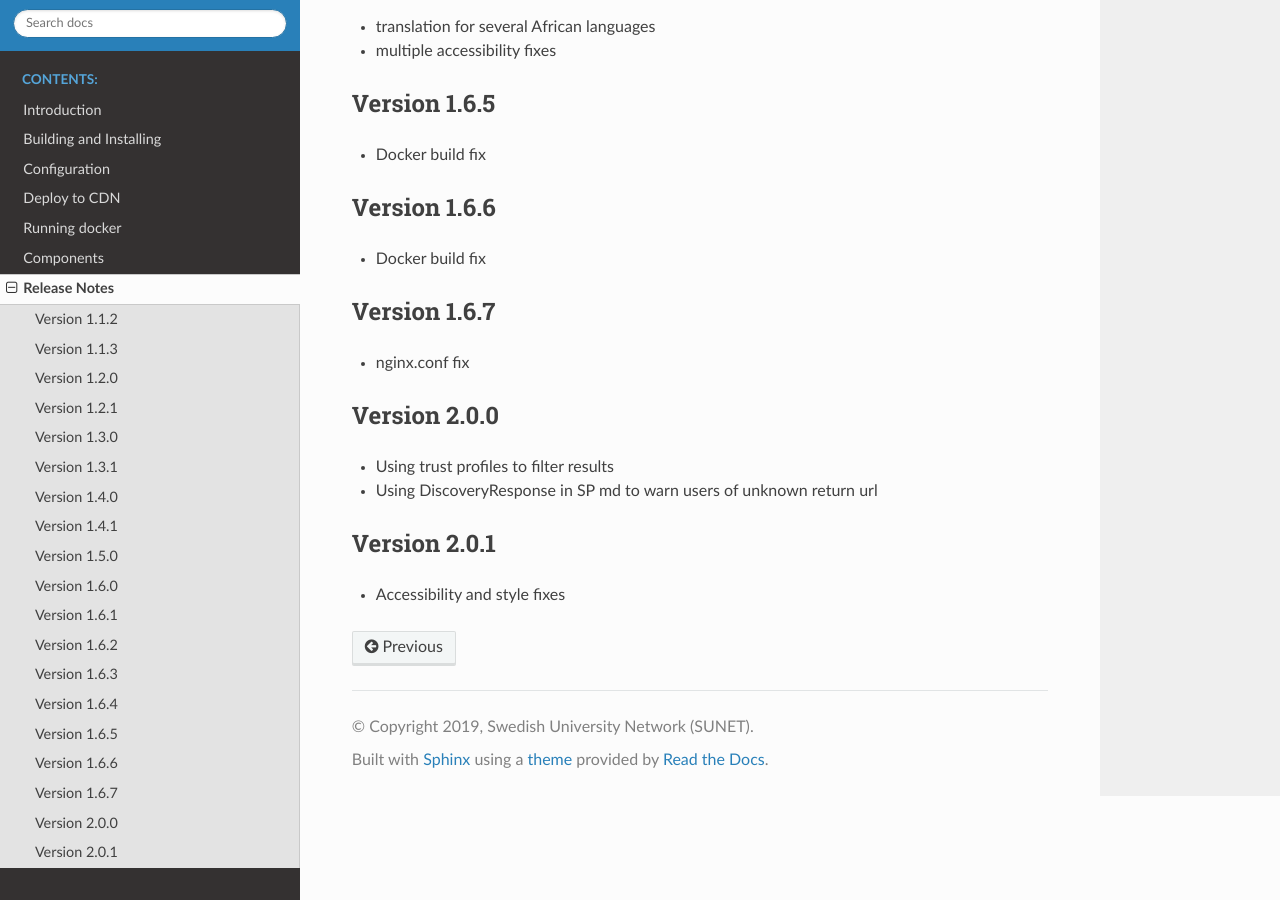
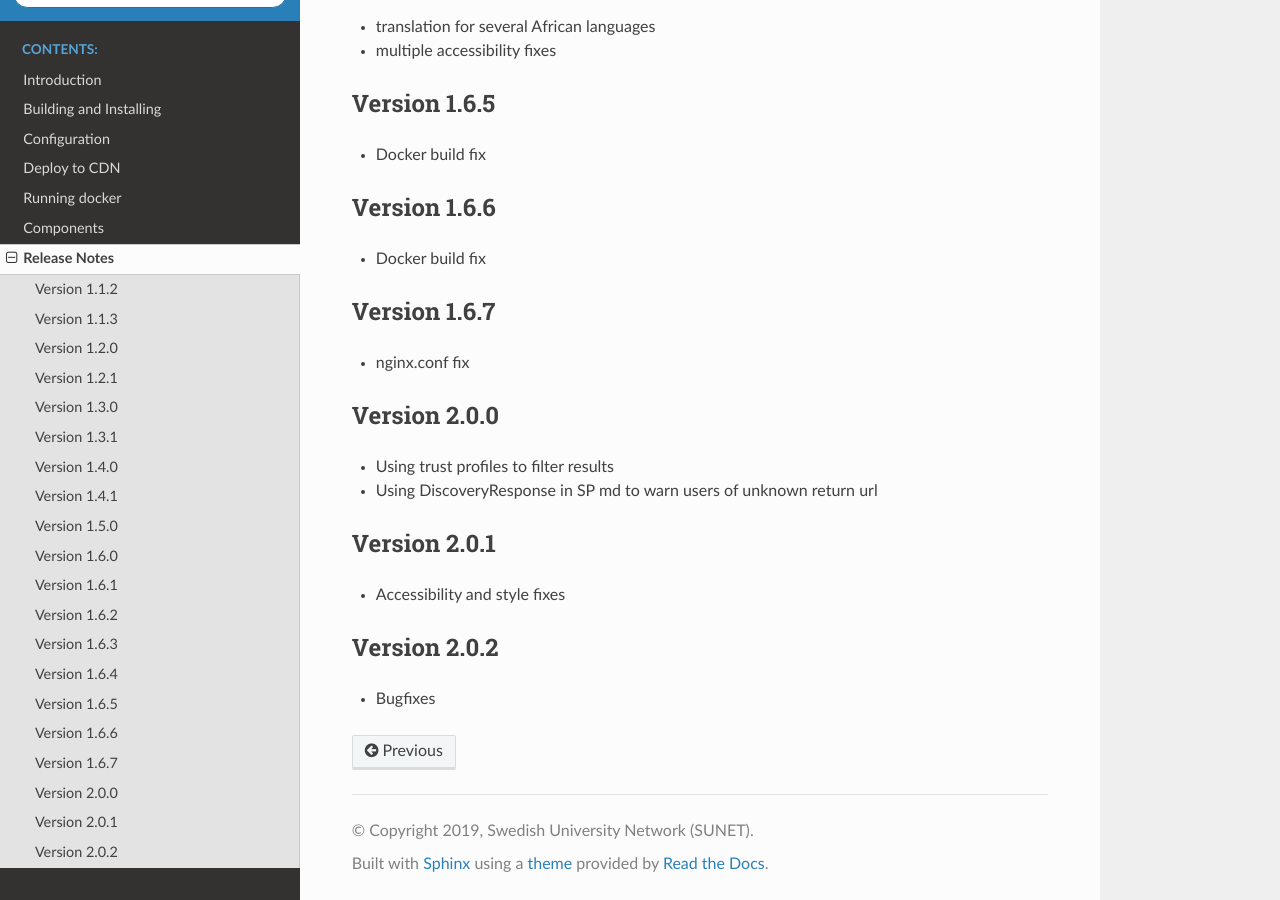
Before and after one commit to TheIdentitySelector/thiss-js, a Sphinx documentation site: the page built from docs/releasenotes.rst, in a window 1280 px wide and 900 px high, scrolled down 1913 px. Built offline with Sphinx 7.4.7 and the Read the Docs theme 3.1.0, drawn with Linux system fonts in a browser that asks for light colours.

Commit message:
for version 2.0.2

```diff
--- a/docs/conf.py
+++ b/docs/conf.py
@@ -26,7 +26,7 @@ author = u'Leif Johansson'
 # The short X.Y version
 version = u'2.0'
 # The full version, including alpha/beta/rc tags
-release = u'2.0.1'
+release = u'2.0.2'
 js_source_path = '../src'
 
 # -- General configuration ---------------------------------------------------
--- a/docs/releasenotes.rst
+++ b/docs/releasenotes.rst
@@ -113,3 +113,8 @@ Version 2.0.1
 -------------
 
 * Accessibility and style fixes
+
+Version 2.0.2
+-------------
+
+* Bugfixes
--- a/package.json
+++ b/package.json
@@ -1,6 +1,6 @@
 {
   "name": "@theidentityselector/thiss",
-  "version": "2.0.1",
+  "version": "2.0.2",
   "description": "The Identity Selector",
   "main": "index.js",
   "private": false,
```
Also changed, not shown: RELEASE.md (+1 -1 lines), 1 other file.
